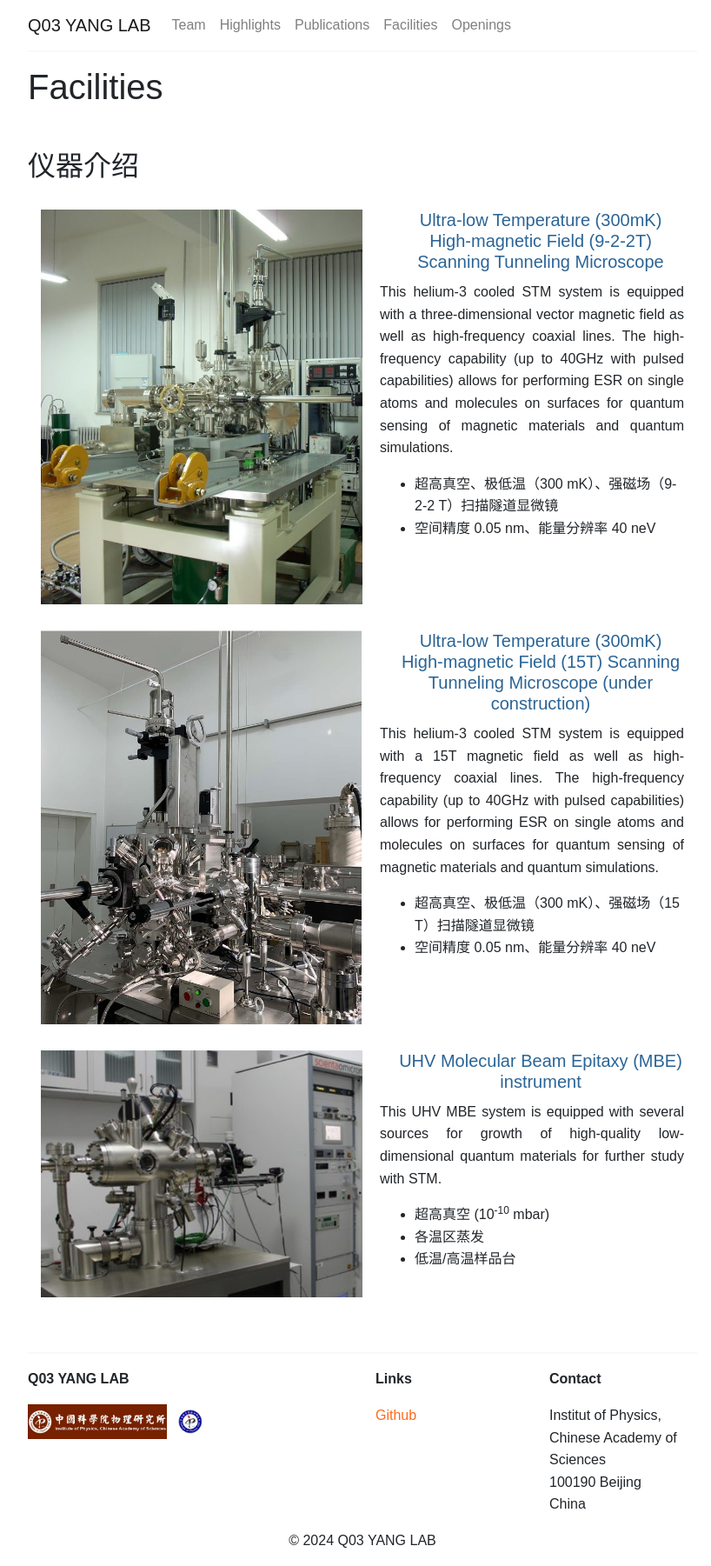
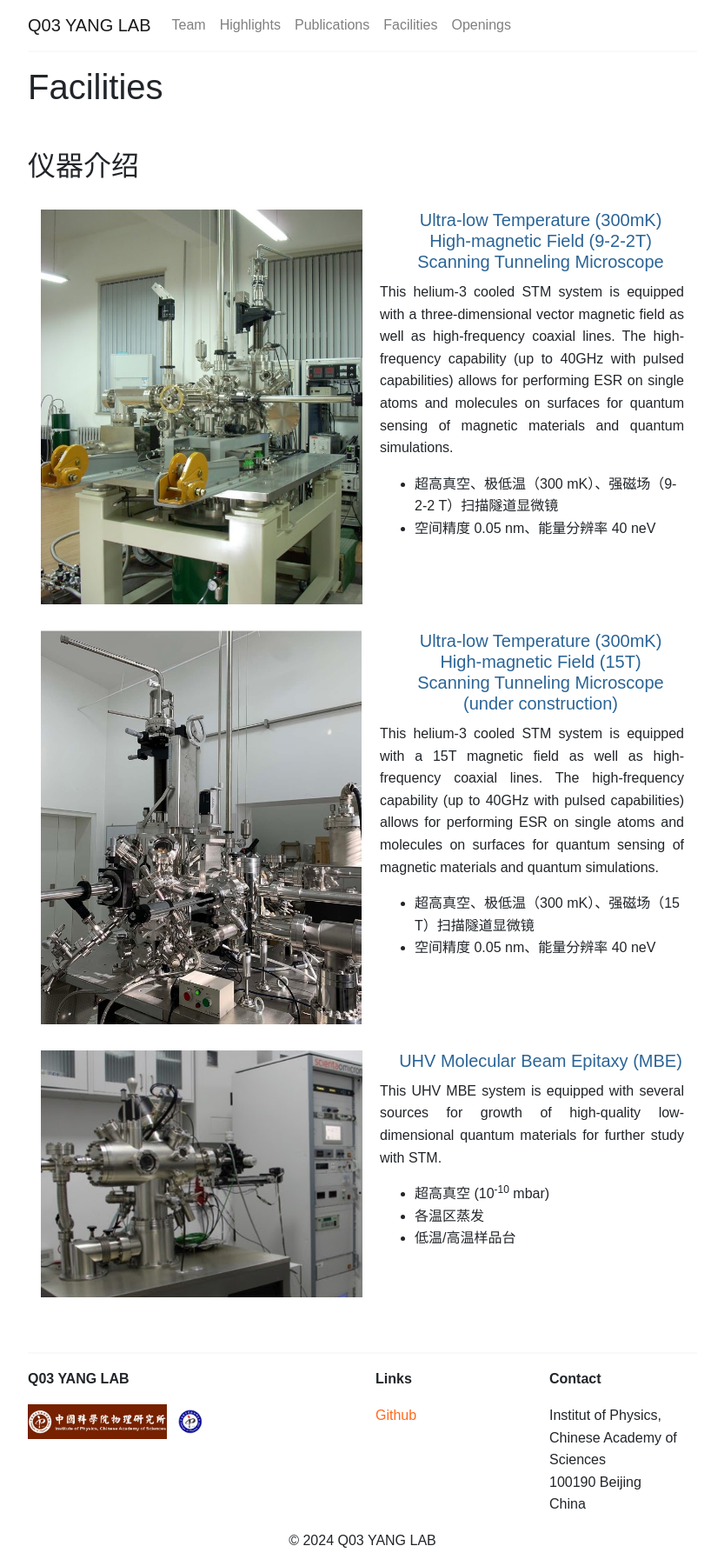
Before and after one commit to ZoomWuun/Q03i, a Jekyll site: the page built from _pages/facilities.html, in a window 1280 px wide. Shown: the whole page at 87% size, without its empty margins (223-1041 px from the left). Built offline with Jekyll 4.4.1, drawn with Linux system fonts in a browser that asks for light colours.

Commit message:
Add files via upload

```diff
--- a/_pages/facilities.html
+++ b/_pages/facilities.html
@@ -98,8 +98,8 @@ permalink: /facilities/
         <div class="facility">
             <img src="/assets/images/facilities2.jpg" alt="Facility Image2">
             <div class="facility-text">
-                <h3>Ultra-low Temperature (300mK) High-magnetic Field (15T)
-                    Scanning Tunneling Microscope
+                <h3>Ultra-low Temperature (300mK) High-magnetic Field (15T) <br>
+                    Scanning Tunneling Microscope <br>
                     (under construction)</h3>
                 <p>This helium-3 cooled STM system is equipped with a 15T magnetic field as well as high-frequency coaxial lines. The high-frequency capability (up to 40GHz with pulsed capabilities) allows for performing ESR on single atoms and molecules on surfaces for quantum sensing of magnetic materials and quantum simulations. </p>
                 <ul>
@@ -114,7 +114,7 @@ permalink: /facilities/
         <div class="facility">
             <img src="/assets/images/facilities3.jpg" alt="Facility Image3">
             <div class="facility-text">
-                <h3>UHV Molecular Beam Epitaxy (MBE) instrument</h3>
+                <h3>UHV Molecular Beam Epitaxy (MBE)</h3>
                 <p>This UHV MBE system is equipped with several sources for growth of high-quality low-dimensional quantum materials for further study with STM.</p>
                 <ul>
                     <li>超高真空 (10<sup>-10</sup> mbar)</li>
```
